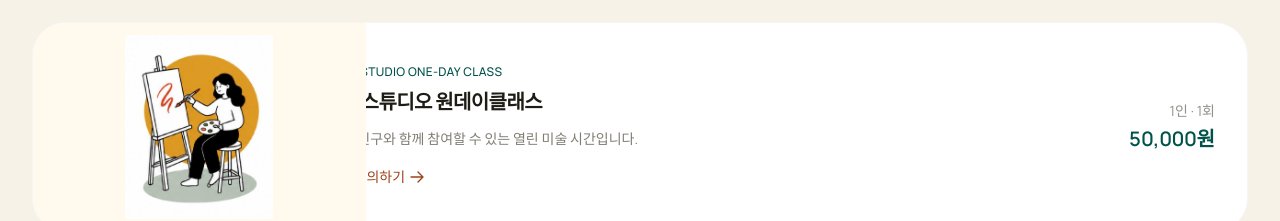
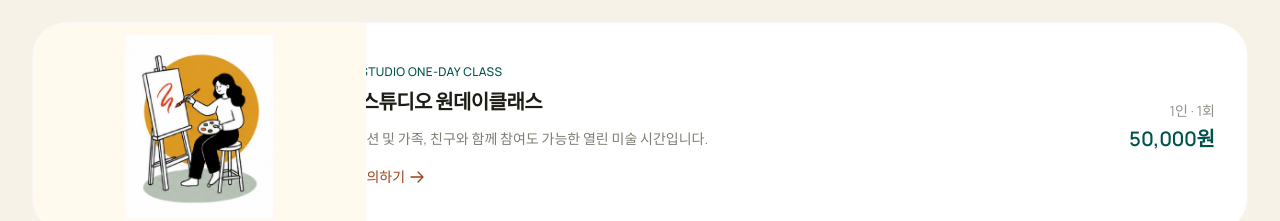
Before and after one commit to act-art-center/actartcenter.com, a Next.js app: page / in a window 1280 px wide. Shown: the part 3300-3521 px from the top of the page. Built offline with nearby package versions, Linux system fonts and the light colour scheme.

Commit message:
fix: clarify one-day class participation options

```diff
--- a/src/components/sections/ServicesSection.tsx
+++ b/src/components/sections/ServicesSection.tsx
@@ -86,7 +86,7 @@ export function ServicesSection() {
                 오픈스튜디오 원데이클래스
               </h4>
               <p className="mt-3 text-charcoal/70 text-sm leading-relaxed">
-                가족, 친구와 함께 참여할 수 있는 열린 미술 시간입니다.
+                개인 세션 및 가족, 친구와 함께 참여도 가능한 열린 미술 시간입니다.
               </p>
               <span className="mt-4 inline-flex items-center gap-1 text-secondary-500 text-sm font-medium transition-all group-hover:gap-2">
                 예약 문의하기
```
